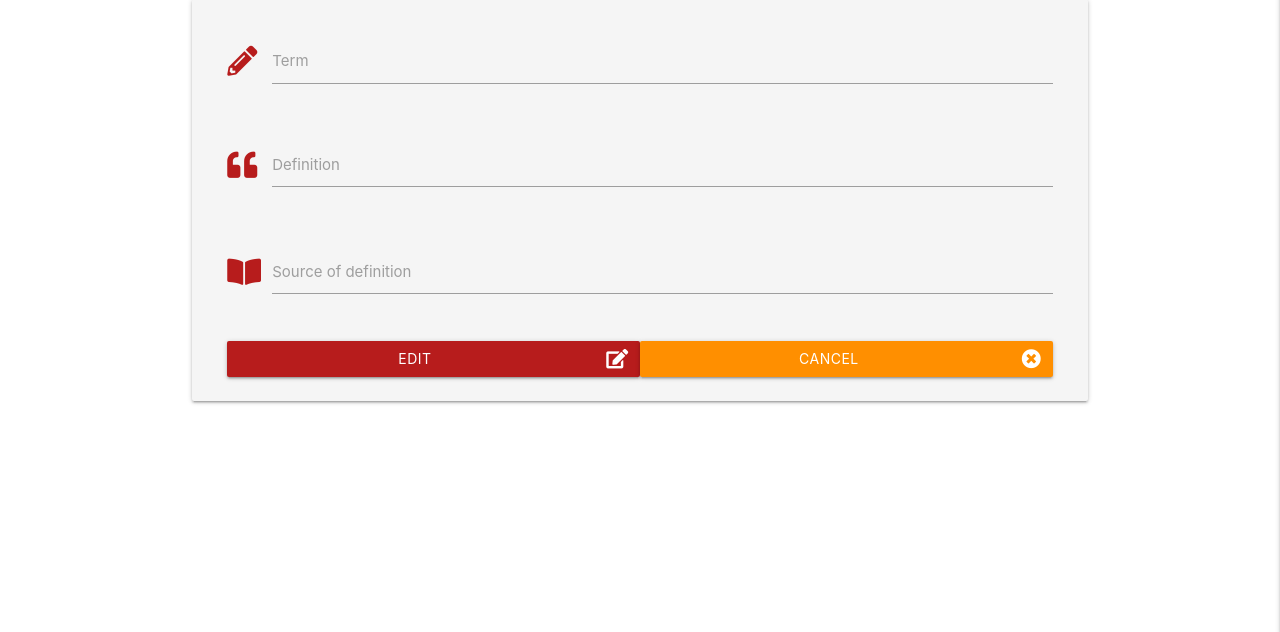
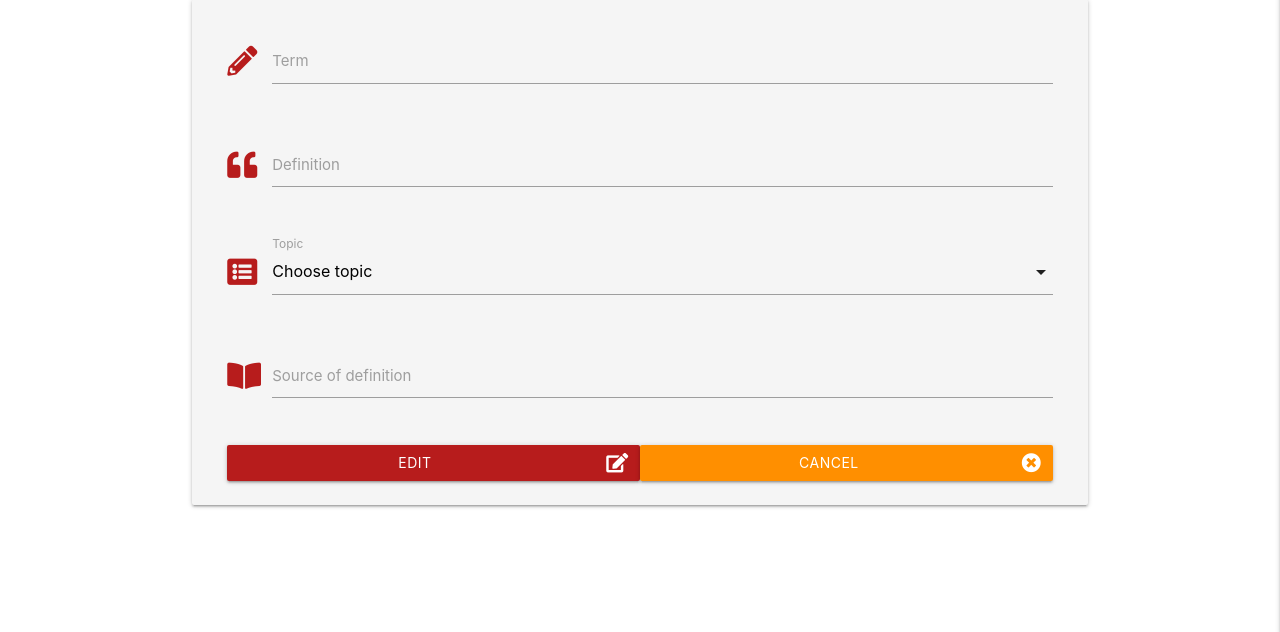
Before and after one commit to RossClarkScotland/Automotive_Vocab_Trainer, a Flask app: template templates/edit_term.html in a window 1280 px wide. Shown: the part 168-800 px from the top of the page. Run offline with Flask 2, Linux system fonts and the light colour scheme; the template is opened without the code that fills it, so the values that code supplies are empty; some libraries are stand-ins or nearby versions.

Commit message:
Add topics dropdown menu for edit term

```diff
--- a/templates/edit_term.html
+++ b/templates/edit_term.html
@@ -27,14 +27,34 @@
             </div>
             <!--Field to allow only admin to enter course book topic for terms-->
             {% if session["user"] == "rossclark" %}
-                <div class="row">
-                    <div class="input-field col s12">
-                        <i class="fa fa-list-alt prefix red-text text-darken-4" aria-hidden="true"></i>
-                        <textarea id="topic_name" name="topic_name"
-                        class="materialize-textarea" required>{{ term.topic_name }}</textarea>
-                        <label for="topic_name">Topic</label>
-                    </div>
+            <div class="row">
+                <div class="input-field col s12">
+                    <i class="fas fa-list-alt prefix red-text text-darken-4" aria-hidden="true"></i>
+                    <select id="topic_name" name="topic_name" class="icons validate" required>
+                        <option value="" disabled selected>Choose topic</option>
+                        {% for topic in topics %}
+                            <option value="{{ topic.topic_name }}"
+                            data-icon="{{ topic.img_url }}" >{{ topic.topic_name }}</option>
+                        {% endfor %}
+                    </select>
+                    <label for="topic_name">Topic</label>
                 </div>
+            </div>
+            {% else %}
+            <!--Field to allow users to enter only 'presentations'
+                as topic for terms-->
+            <div class="row">
+                <div class="input-field col s12">
+                    <i class="fas fa-list-alt prefix red-text text-darken-4" aria-hidden="true"></i>
+                    <select id="topic_name" name="topic_name" class="icons validate" required>
+                        <option value="" disabled selected>Choose topic</option>
+                            <option value="Presentations"
+                            data-icon="https://cdn.pixabay.com/photo/2014/12/08/21/25/business-561388_1280.jpg">
+                            Presentations</option>
+                    </select>
+                    <label for="topic_name">Topic</label>
+                </div>
+            </div>
             {% endif %}
             <!--Field to enter source of definition-->
             <div class="row">
```
